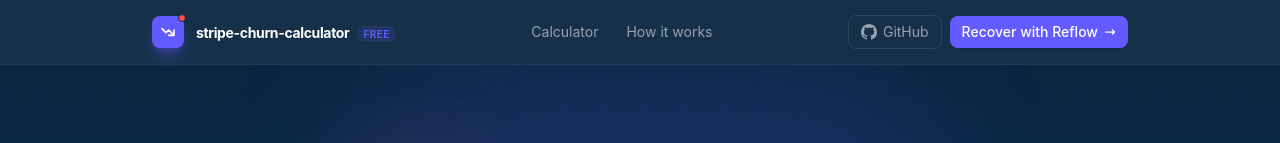
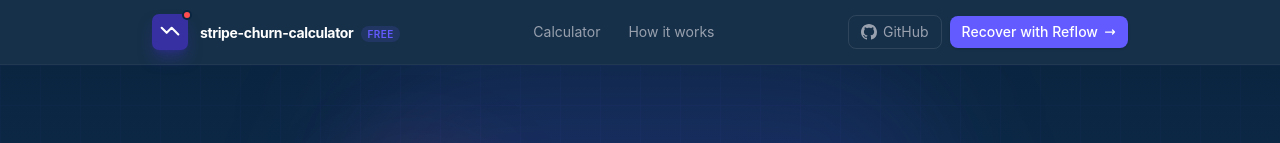
Before and after one commit to mehadave/stripe-churn-calculator, a Next.js app: page / in a window 1280 px wide. Shown: the top 143 px of the page. Built offline with nearby package versions, Linux system fonts and the light colour scheme.

Commit message:
Update icon to match brand: indigo bg, white zigzag, red dot

```diff
--- a/app/page.tsx
+++ b/app/page.tsx
@@ -91,11 +91,11 @@ export default function HomePage() {
 
           {/* Logo */}
           <div className="flex items-center gap-3">
-            <div className="relative flex items-center justify-center w-8 h-8 rounded-lg bg-[#635BFF] shadow-lg shadow-[#635BFF]/40">
-              <svg className="w-4 h-4 text-white" fill="none" stroke="currentColor" viewBox="0 0 24 24">
-                <path strokeLinecap="round" strokeLinejoin="round" strokeWidth={2.5} d="M13 17h8m0 0V9m0 8l-8-8-4 4-6-6" />
+            <div className="relative flex items-center justify-center w-9 h-9 rounded-[7px] bg-[#3730A3] shadow-lg shadow-[#3730A3]/50">
+              <svg className="w-5 h-5" fill="none" stroke="white" viewBox="0 0 24 24">
+                <polyline points="2,7 8,13 14,7 22,15" strokeWidth="2.5" strokeLinecap="round" strokeLinejoin="round"/>
               </svg>
-              <span className="absolute -top-0.5 -right-0.5 w-2 h-2 rounded-full bg-[#FF4D4F] border border-[#0A2540]" />
+              <span className="absolute -top-1 -right-1 w-2.5 h-2.5 rounded-full bg-[#FF4D4F] border-2 border-[#0A2540]" />
             </div>
             <div>
               <span className="text-white font-bold text-sm tracking-tight">stripe-churn-calculator</span>
```
Also changed, not shown: app/icon.svg.
